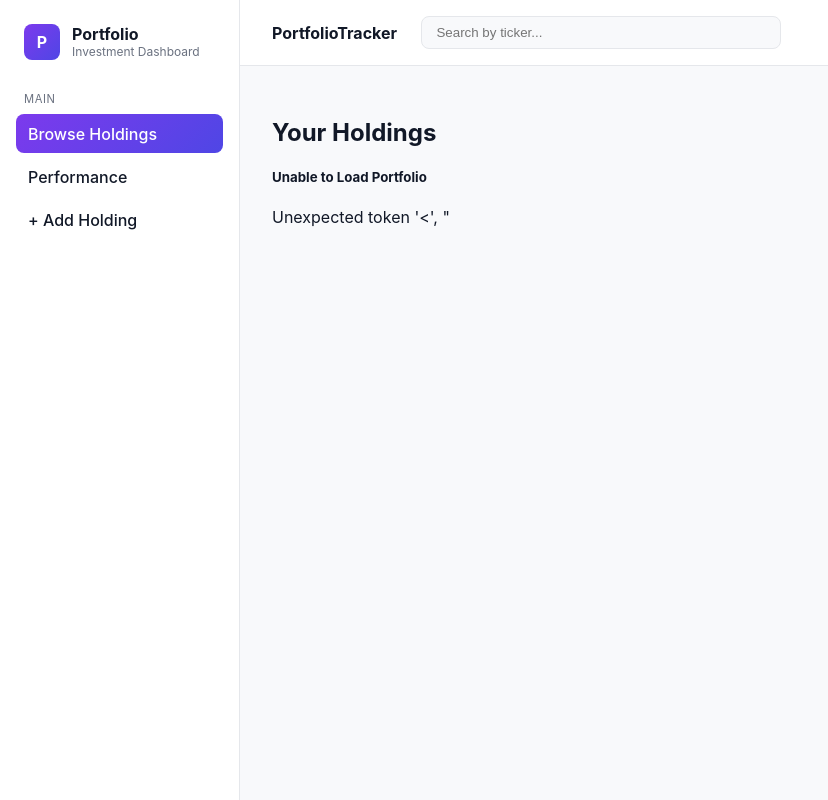
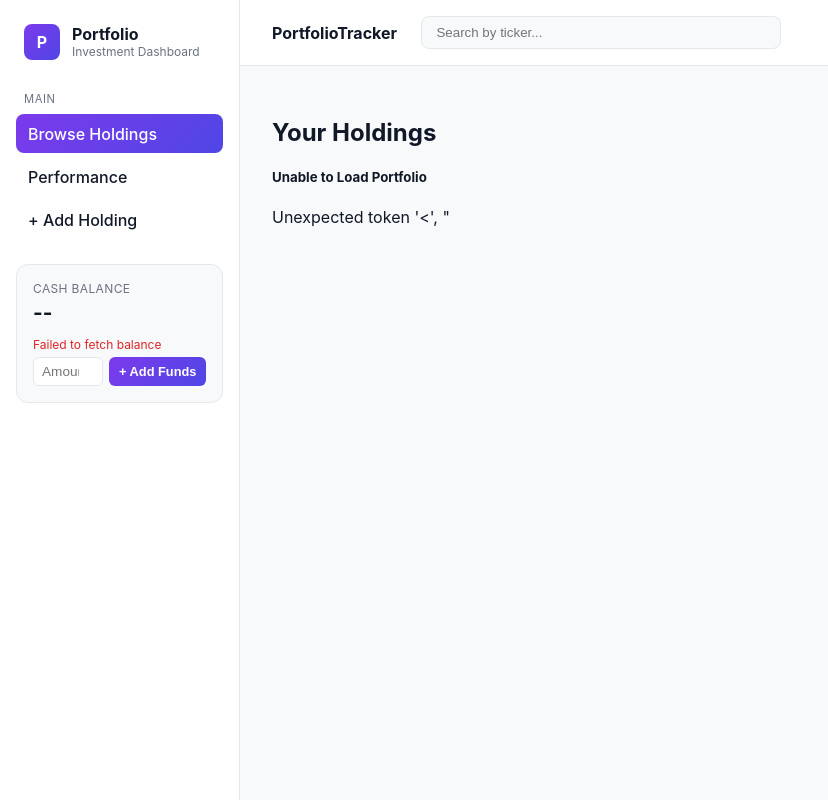
Before and after one commit to Abraham-Dagnew/portfolio_manager_team7_, a Flask app: page /portfolio in a window 1280 px wide. Shown: the whole page, without its empty margins (0-828 px from the left). Run offline with Flask 3, Linux system fonts and the light colour scheme.

Commit message:
Add cash balance tracking with purchase/refund enforcement
Adds a single-row balance table (seeded at $10,000) so purchases are
constrained by available cash, matching realistic portfolio behavior.
POST /portfolio now rejects purchases that exceed the balance with a
descriptive 400 and deducts cost on success; DELETE /portfolio/{id}
refunds the cost basis and now 404s on an invalid id instead of
silently no-op'ing. Adds GET /balance and POST /balance/deposit so
the balance isn't a dead-end once spent, since there's no income
modeling otherwise.

Adds a sidebar balance widget (visible on every page) with a deposit
form, wired to refresh live after purchases and deletes. Extends the
backend test fakes to support fetchone/rollback and adds 6 new tests
covering insufficient funds, not-found deletes, balance fetch, and
deposits.

```diff
--- a/frontend/static/css/style.css
+++ b/frontend/static/css/style.css
@@ -92,6 +92,65 @@ body {
 .nav-item.active {
     background: linear-gradient(135deg, var(--purple), var(--blue));
     color: #fff;
+}
+
+.balance-widget {
+    margin-top: 1.5rem;
+    padding: 1rem;
+    border: 1px solid var(--border);
+    border-radius: var(--card-radius);
+    background: var(--bg);
+}
+
+.balance-label {
+    font-size: 0.75rem;
+    color: var(--text-muted);
+    text-transform: uppercase;
+    letter-spacing: 0.03em;
+}
+
+.balance-amount {
+    font-size: 1.3rem;
+    font-weight: 700;
+    margin: 0.25rem 0 0.75rem;
+}
+
+.balance-error {
+    font-size: 0.75rem;
+    color: var(--red);
+    min-height: 1rem;
+    margin-bottom: 0.25rem;
+}
+
+.deposit-form {
+    display: flex;
+    gap: 0.4rem;
+}
+
+.deposit-form input {
+    width: 0;
+    flex: 1;
+    padding: 0.4rem 0.5rem;
+    border: 1px solid var(--border);
+    border-radius: 6px;
+    font-size: 0.85rem;
+}
+
+.deposit-form button {
+    padding: 0.4rem 0.6rem;
+    border: none;
+    border-radius: 6px;
+    background: linear-gradient(135deg, var(--purple), var(--blue));
+    color: #fff;
+    font-size: 0.8rem;
+    font-weight: 600;
+    cursor: pointer;
+    white-space: nowrap;
+}
+
+.deposit-form button:disabled {
+    opacity: 0.6;
+    cursor: not-allowed;
 }
 
 .app-main {
--- a/frontend/static/js/add_holding.js
+++ b/frontend/static/js/add_holding.js
@@ -1,6 +1,7 @@
 // Import the shared API functions
 import { addHolding, searchStocks, getStockPrice } from "./api.js";
 import { showToast } from "./toast.js";
+import { refreshBalance } from "./balance.js";
 
 // Get references to the form and message display area
 const form = document.getElementById("addHoldingForm");
@@ -339,7 +340,7 @@ form.addEventListener("submit", async (event) => {
             "success"
         );
 
-
+        refreshBalance();
 
         form.reset();
 
--- a/frontend/static/js/api.js
+++ b/frontend/static/js/api.js
@@ -79,6 +79,30 @@ export async function searchStocks(query) {
     return await response.json();
 }
 
+// GET /balance
+export async function getBalance() {
+    const response = await fetch(`${API_BASE_URL}/balance`);
+    if (!response.ok) {
+        throw new Error(await extractErrorMessage(response, "Failed to fetch balance"));
+    }
+    return await response.json();
+}
+
+// POST /balance/deposit
+export async function depositFunds(amount) {
+    const response = await fetch(`${API_BASE_URL}/balance/deposit`, {
+        method: "POST",
+        headers: {
+            "Content-Type": "application/json"
+        },
+        body: JSON.stringify({ amount })
+    });
+    if (!response.ok) {
+        throw new Error(await extractErrorMessage(response, "Failed to deposit funds"));
+    }
+    return await response.json();
+}
+
 // GET /stocks/price/{ticker} (Person C)
 // Confirms a ticker actually exists and returns its live price so the
 // Add Holding form can reject bad tickers and pre-fill purchase price.
--- /dev/null
+++ b/frontend/static/js/balance.js
@@ -0,0 +1,60 @@
+import { getBalance, depositFunds } from "./api.js";
+import { showToast } from "./toast.js";
+
+const amountEl = document.getElementById("balance-amount");
+const errorEl = document.getElementById("balance-error");
+const depositForm = document.getElementById("depositForm");
+const depositAmountInput = document.getElementById("depositAmount");
+const depositSubmitBtn = document.getElementById("depositSubmit");
+
+function formatCurrency(value) {
+    return `$${Number(value).toFixed(2)}`;
+}
+
+export async function refreshBalance() {
+    if (!amountEl) {
+        return;
+    }
+
+    try {
+        const data = await getBalance();
+        amountEl.textContent = formatCurrency(data.cash);
+        errorEl.textContent = "";
+    } catch (error) {
+        amountEl.textContent = "--";
+        errorEl.textContent = error.message || "Could not load balance.";
+    }
+}
+
+if (depositForm) {
+    depositForm.addEventListener("submit", async (event) => {
+        event.preventDefault();
+        errorEl.textContent = "";
+
+        const rawAmount = depositAmountInput.value;
+        const amount = Number(rawAmount);
+
+        if (!rawAmount || !Number.isFinite(amount) || amount <= 0) {
+            errorEl.textContent = "Enter an amount greater than $0.";
+            return;
+        }
+
+        depositSubmitBtn.disabled = true;
+        depositSubmitBtn.textContent = "Adding...";
+
+        try {
+            const response = await depositFunds(amount);
+            amountEl.textContent = formatCurrency(response.cash);
+            depositAmountInput.value = "";
+            showToast(response.message || "Funds added.", "success");
+        } catch (error) {
+            errorEl.textContent = error.message || "Failed to add funds. Please try again.";
+            showToast(error.message || "Failed to add funds.", "error");
+        } finally {
+            depositSubmitBtn.disabled = false;
+            depositSubmitBtn.textContent = "+ Add Funds";
+        }
+    });
+}
+
+document.addEventListener("DOMContentLoaded", refreshBalance);
--- a/frontend/static/js/portfolio.js
+++ b/frontend/static/js/portfolio.js
@@ -1,5 +1,6 @@
 import { getPortfolio, deleteHolding } from './api.js';
 import { showToast } from './toast.js';
+import { refreshBalance } from './balance.js';
 
 document.addEventListener("DOMContentLoaded", async () => {
 
@@ -141,6 +142,8 @@ document.addEventListener("DOMContentLoaded", async () => {
                             "success"
                         );
 
+                        refreshBalance();
+
 
                         const remaining =
                             document.querySelectorAll(
--- a/frontend/templates/base.html
+++ b/frontend/templates/base.html
@@ -24,6 +24,16 @@
                 <a href="/performance" class="nav-item {% if active_page == 'performance' %}active{% endif %}">Performance</a>
                 <a href="/add" class="nav-item {% if active_page == 'add' %}active{% endif %}">+ Add Holding</a>
             </nav>
+
+            <div class="balance-widget">
+                <div class="balance-label">Cash Balance</div>
+                <div class="balance-amount" id="balance-amount">Loading&hellip;</div>
+                <div class="balance-error" id="balance-error"></div>
+                <form id="depositForm" class="deposit-form">
+                    <input type="number" id="depositAmount" min="0.01" step="0.01" placeholder="Amount">
+                    <button type="submit" id="depositSubmit">+ Add Funds</button>
+                </form>
+            </div>
         </aside>
 
         <div class="app-main">
@@ -39,6 +49,7 @@
             </main>
         </div>
     </div>
+    <script type="module" src="/static/js/balance.js"></script>
     {% block scripts %}{% endblock %}
 </body>
 </html>
```
Also changed, not shown: db_conn.py (+35 -0 lines), main.py (+152 -27 lines), tests/test_main.py (+124 -10 lines).
